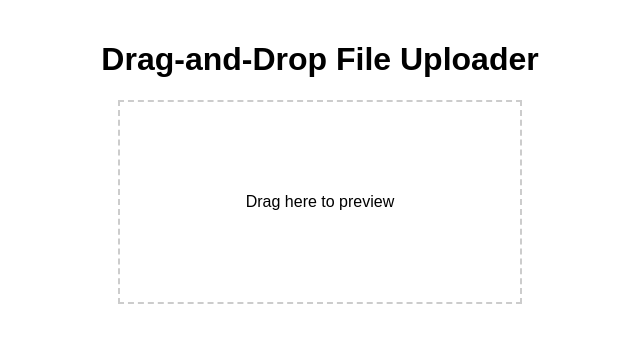
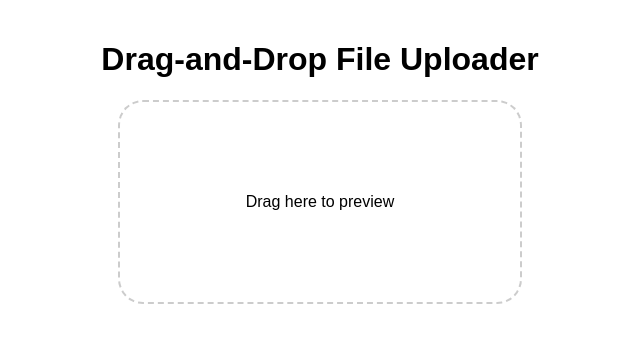
Before and after one commit to KartToonOFF/ReverseImageSearchProject, a plain HTML site: page index.html in a window 1280 px wide. Shown: the full height of the page, 320-960 px from the left. Drawn offline with Linux system fonts and the light colour scheme.

Commit message:
Update style.css

```diff
--- a/style.css
+++ b/style.css
@@ -16,6 +16,7 @@
     text-align: center;
     line-height: 200px;
     border: 2px dashed #ccc;
+    border-radius: 25px;
     cursor: pointer;
   }
 
```
